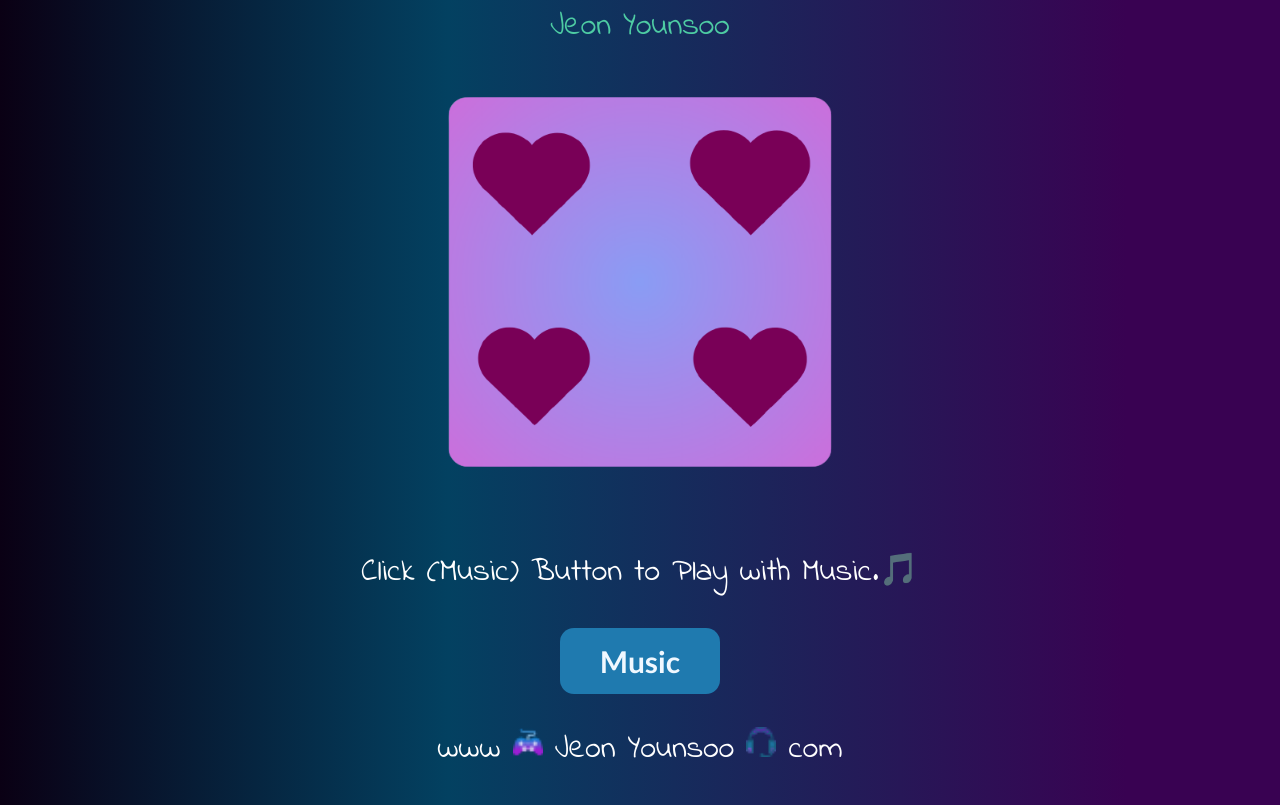
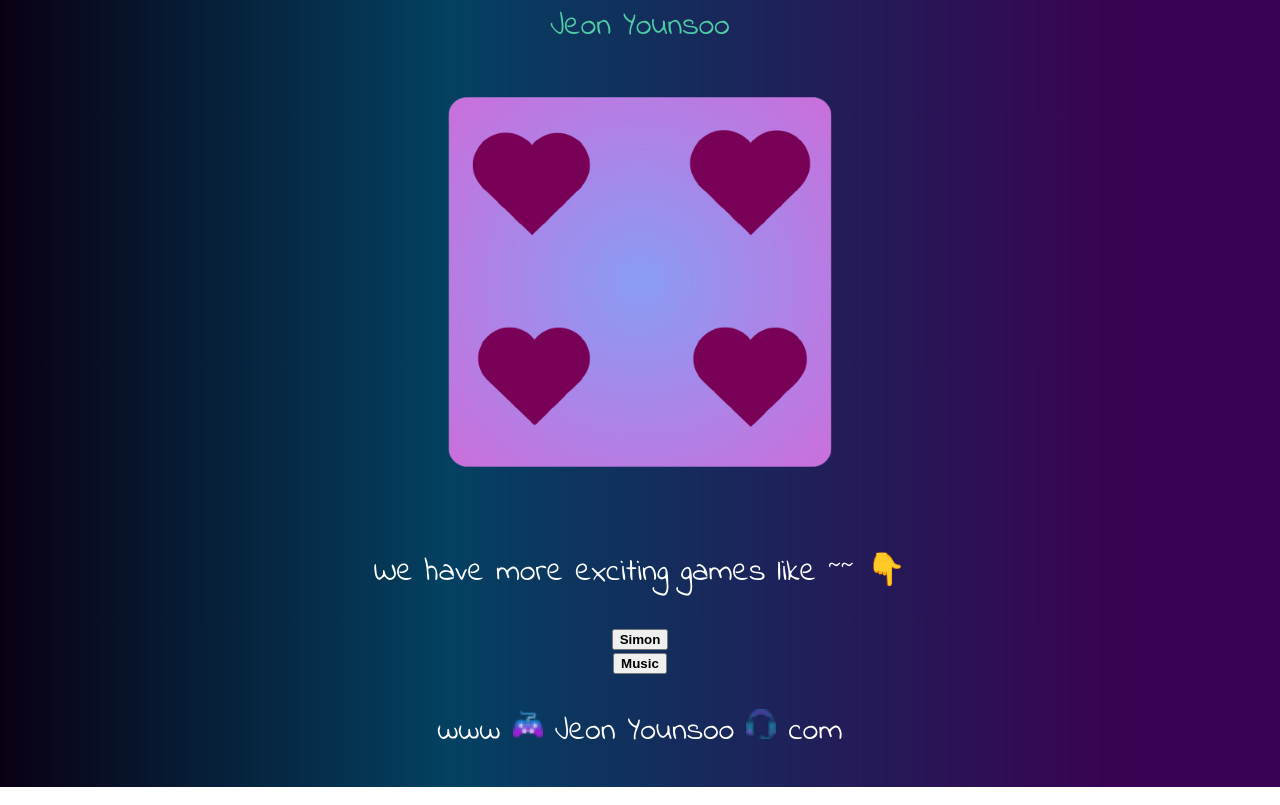
Before and after one commit to jeonounsoo/dice.game, a plain HTML site: page index.html in a window 1280 px wide. Shown: the part 904-1709 px from the top of the page. Drawn offline with Linux system fonts and the light colour scheme.

Commit message:
Update index.html
add a new game

```diff
--- a/index.html
+++ b/index.html
@@ -22,8 +22,11 @@
     <script src="index.js" charset="UTF-8"></script>
 </body>
 <footer>
-  <p class="kin">Click (Music) Button to Play with Music.🎵</p>
-  <a href="music.html"><button class="btn"> <strong>Music</strong> </button></a>
+  <p class="kin">We have more exciting games like ~~ 👇</p>
+  <div>
+  <div class="row"><a href="simon.html"><button class="ben"><strong>Simon</strong></button></a></div>
+  <div class="row"><a href="music.html"><button class="ben"> <strong>Music</strong> </button></a></div>
+  </div>
    <p class="kin"> www <img class="ing" src="img/joystick.png" alt="joystick"> Jeon Younsoo <img class="ing" src="img/headphones.png" alt="headphones"> com</p>
 </footer>
 </html>
```
